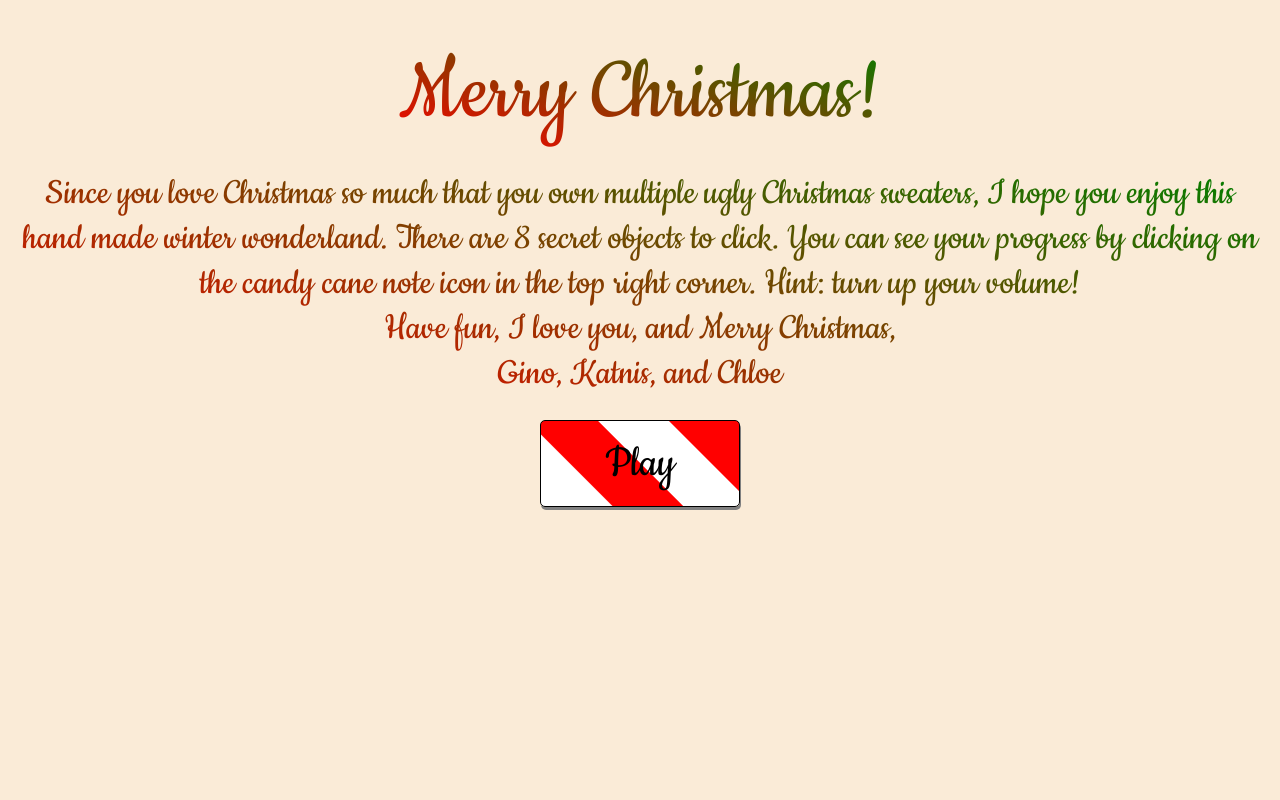
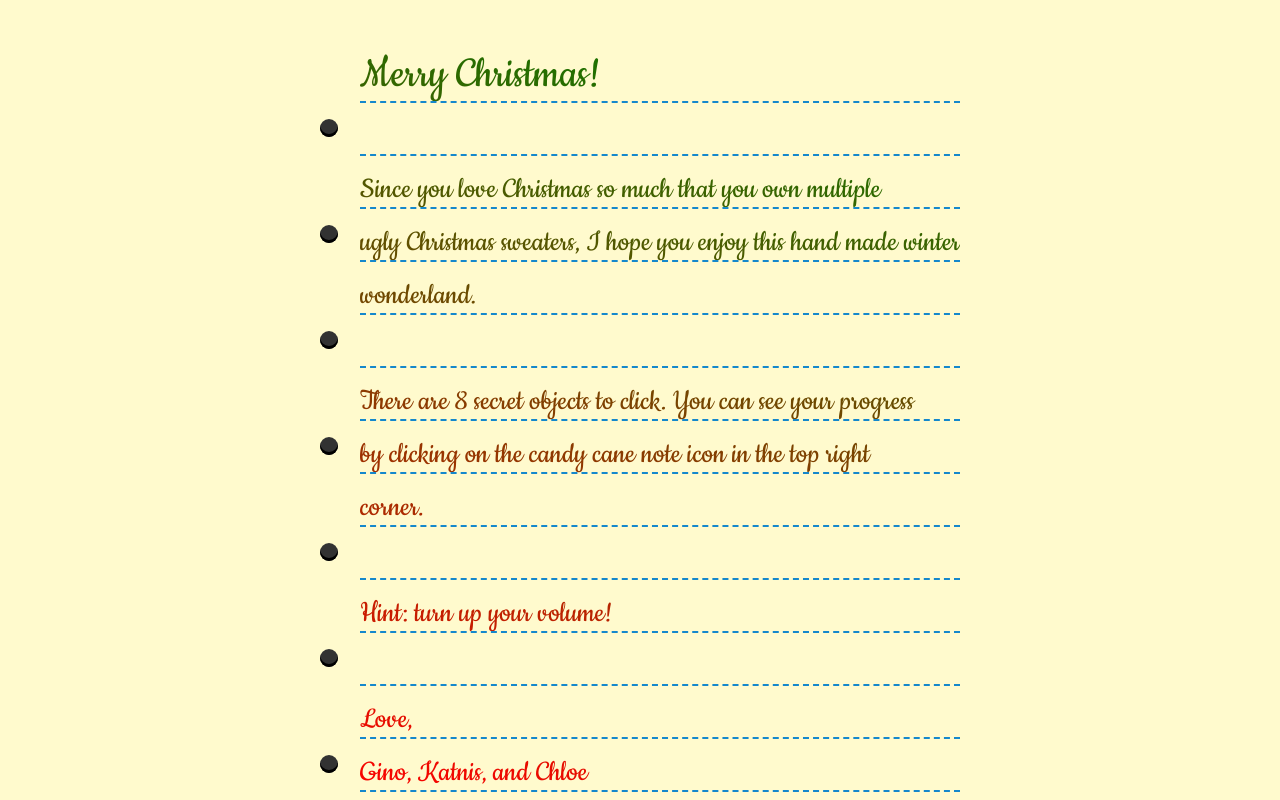
Before and after one commit to ginonott/xmas-card, a website: page index.html in a window 1280 px wide. Drawn offline with nearby package versions, Linux system fonts and the light colour scheme; grey boxes are pictures that could not be loaded.

Commit message:
okay really done now

```diff
--- a/index.html
+++ b/index.html
@@ -28,21 +28,21 @@
     </div>
     <div class="checklist-container">
         <div class="checklist hidden">
-            <p>
-                Santa's Secrets
-            </p>
-            <p class="hidden" id="win">
-                You found all of the secrets! 🎉
-            </p>
             <ul id="checklist-items">
+                <li class="dnone" id="win">
+                    You found all of the secrets! 🎉
+                </li>
+                <li>Santa's Secrets</li>
+                <li>&nbsp;</li>
                 <li data-reveal="1. Played Christmas Music" id="cl-music">1. ???</li>
                 <li data-reveal="2. Popped a Balloon" id="cl-balloon">2. ???</li>
                 <li data-reveal="3. Talked to the Snowman" id="cl-snowman">3. ???</li>
-                <li data-reveal="4. Shook the Snow Off of a Tree" id="cl-tree">4. ???</li>
+                <li data-reveal="4. Knocked Snow From a Tree" id="cl-tree">4. ???</li>
                 <li data-reveal="5. Made the Train Whistle" id="cl-train">5. ???</li>
                 <li data-reveal="6. Made It Snow" id="cl-snow">6. ???</li>
                 <li data-reveal="7. Lit Up the Cabin" id="cl-cabin">7. ???</li>
-                <li data-reveal="8. Launched the Sled Off the Train Station" id="cl-sled">8. ???</li>
+                <li data-reveal="8. Launched the Sled" id="cl-sled">8. ???</li>
+                <li>&nbsp;</li>
             </ul>
             <button onclick="hideChecklist()">
                 Close
@@ -51,15 +51,43 @@
     </div>
     <div class="intro" onclick="closeIntro()">
         <div class="scroll-y">
-            <p class="merry-christmas">
-                Merry Christmas!
-            </p>
-            <p class="merry-christmas" style="font-size: 2.5rem;">
-                Since you love Christmas so much that you own multiple ugly Christmas sweaters, I hope you enjoy this hand made winter wonderland. There are 8 secret objects to click. You can see your progress
-                by clicking on the candy cane note icon in the top right corner. Hint: turn up your volume! <br>
-                Have fun, I love you, and Merry Christmas,<br>
-                Gino, Katnis, and Chloe
-            </p>
+            <ul class="merry-christmas v-small">
+                <li style="font-size: 3rem;">Merry Christmas!</li>
+                <li>&nbsp;</li>
+                <li>Since you love Christmas
+                <li>so much that you own multiple</li>
+                <li>ugly Christmas sweaters, I hope</li>
+                <li>you enjoy this hand made winter</li>
+                <li>wonderland.</li>
+                <li>&nbsp;</li>
+                <li>There are 8 secret objects to </li>
+                <li>click. You can see your progress</li>
+                <li>by clicking on the candy cane</li>
+                <li>note icon in the top right</li>
+                <li>corner.</li>
+                <li>&nbsp;</li>
+                <li>Hint: turn up your volume!</li>
+                <li>&nbsp;</li>
+                <li>Love,</li>
+                <li>Gino, Katnis, and Chloe</li>
+            </ul>
+
+            <ul class="merry-christmas v-large">
+                <li style="font-size: 3rem;">Merry Christmas!</li>
+                <li>&nbsp;</li>
+                <li>Since you love Christmas so much that you own multiple
+                <li>ugly Christmas sweaters, I hope you enjoy this hand made winter</li>
+                <li>wonderland.</li>
+                <li>&nbsp;</li>
+                <li>There are 8 secret objects to click. You can see your progress</li>
+                <li>by clicking on the candy cane note icon in the top right</li>
+                <li>corner.</li>
+                <li>&nbsp;</li>
+                <li>Hint: turn up your volume!</li>
+                <li>&nbsp;</li>
+                <li>Love,</li>
+                <li>Gino, Katnis, and Chloe</li>
+            </ul>
             <button>Play</button>
         </div>
     </div>
@@ -247,6 +275,11 @@
             <img src="assets/trainWagon.png" >
             <img src="assets/trainTender.png">
             <img src="assets/trainLocomotive.png" >
+            <div style="position: absolute; right: 15px; bottom: 15px;">
+                <img src="assets/smoke-puff.png" style="width: 15px" class="smoke-puff" alt="">
+                <img src="assets/smoke-puff.png" style="width: 15px" class="smoke-puff" alt="">
+                <img src="assets/smoke-puff.png" style="width: 15px" class="smoke-puff" alt="">
+            </div>
         </div>
 
         <div class="on-ground z5" style="left: calc(var(--width) - 350px)">
--- a/script.js
+++ b/script.js
@@ -33,7 +33,7 @@ function revealCL(id) {
 
     if (Object.values(progress).reduce((prev, curr) => prev && curr) && !hasWon) {
         hasWon = true;
-        document.querySelector('#win').classList.remove('hidden');
+        document.querySelector('#win').classList.remove('dnone');
         showChecklist();
         winSound.play();
     }
@@ -235,6 +235,8 @@ function merryGayXmas() {
     revealCL('cl-snowman');
 }
 
+const knock = new Audio('assets/knock.mp4');
+let knockPlayed = false;
 function turnOnCabin() {
     const light = document.querySelector('#cabin-light');
     light.classList.toggle('hidden');
@@ -247,6 +249,14 @@ function turnOnCabin() {
         element.classList.add('smoke-puff');
     }
 
+    if (!knockPlayed) {
+        knock.play();
+        knockPlayed = true;
+        setTimeout(() => {
+            knock.pause();
+        }, 3000);
+    }
+
     revealCL('cl-cabin');
 }
 
--- a/styles.css
+++ b/styles.css
@@ -40,6 +40,7 @@
 }
 
 .train {
+    position: relative;
     animation: train 45s ease infinite;
 }
 
@@ -142,15 +143,6 @@ body {
     z-index: 10;
 }
 
-.intro {
-    position: absolute;
-    background-color: antiquewhite;
-    width: 100vw;
-    height: 100vh;
-    z-index: 20;
-    padding: 1rem;
-}
-
 .on-ground {
     position: absolute;
     bottom: 10px;
@@ -217,7 +209,6 @@ p {
     background-clip: text;
     -webkit-background-clip: text;
     -webkit-text-fill-color: transparent;
-    font-size: 6rem;
 }
 
 button {
@@ -457,12 +448,13 @@ button:hover {
     background-color: lemonchiffon;
     font-size: 2rem;
     padding: 24px;
-    width: 80vw;
+    width: 393px;
     max-height: 80vh;
     overflow-y: scroll;
     pointer-events: all;
     color: red;
     font-weight: bold;
+    box-shadow: 1px 2px 4px 2px rgb(110, 105, 63);
   }
 
   .checklist::-webkit-scrollbar {
@@ -485,7 +477,7 @@ button:hover {
     margin-bottom: 2rem;
  }
 
-.checklist ul > li::before {
+.checklist ul > li:nth-child(even)::before {
     content: "";
     width: 18px;
     height: 18px;
@@ -495,6 +487,44 @@ button:hover {
     border-radius: 100%;
     left: 0px;
     vertical-align: middle;
+ }
+
+ .intro {
+    position: absolute;
+    background-color: lemonchiffon;
+    width: 100vw;
+    height: 100vh;
+    z-index: 20;
+    padding: 1rem;
+    overflow-y: scroll;
+    font-size: 2rem;
+}
+
+.intro::-webkit-scrollbar {
+    background-color: lemonchiffon
+}
+
+ .intro ul > li:nth-child(even)::before {
+    content: "";
+    width: 18px;
+    height: 18px;
+    background-color: rgb(50, 50, 50);
+    box-shadow: inset 0px -3px black;
+    position: absolute;
+    border-radius: 100%;
+    left: 0px;
+    vertical-align: middle;
+ }
+
+ .intro ul li {
+    border-bottom: 2px dashed #1488CC;
+    text-align: left;
+    margin-bottom: 1rem;
+ }
+
+ .intro ul {
+    list-style: none;
+    position: relative;
  }
 
 .cloud {
@@ -590,6 +620,7 @@ button:hover {
     bottom: 10px;
     width: 50px;
     animation: smoke-puff 7s ease-in infinite;
+    pointer-events: none;
 }
 
 .smoke-puff:nth-child(2) {
@@ -632,3 +663,19 @@ button:hover {
 .launch {
     animation: launch 3s ease-in forwards;
 }
+
+@media (max-width: 699px) {
+    .v-large {
+        display: none;
+    }
+}
+
+@media (min-width: 700px) {
+    .v-small {
+        display: none;
+    }
+}
+
+.dnone {
+    display: none;
+}
```
Also changed, not shown: 1 other file.
